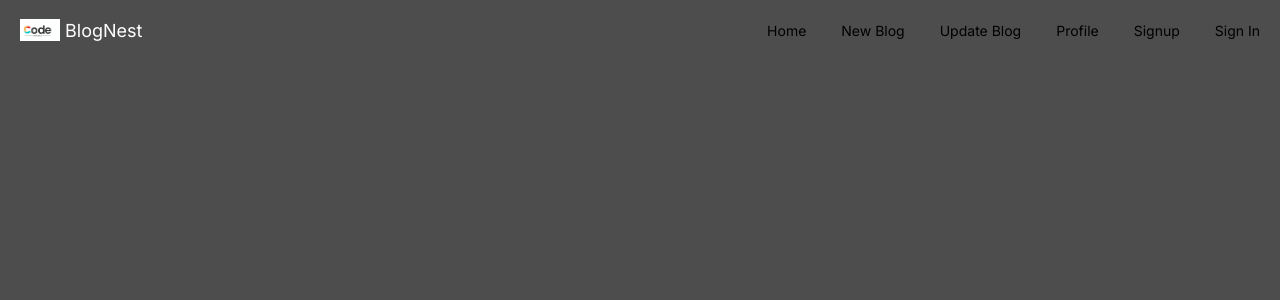
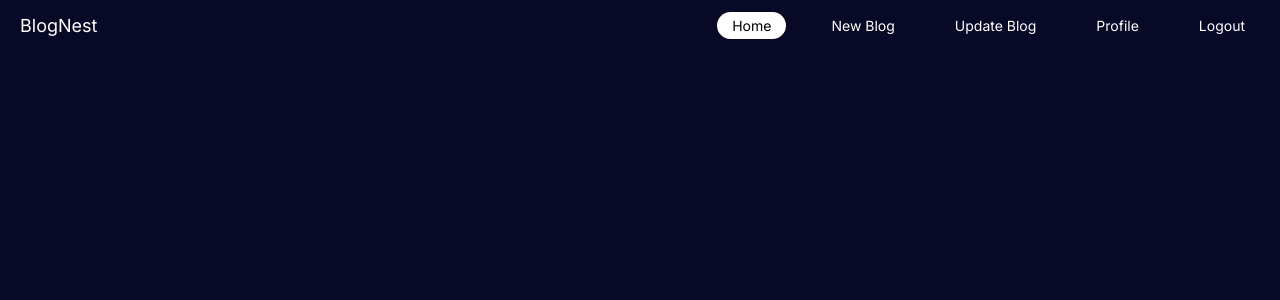
Before and after one commit to rvupmo33/blog-nest, a React (Create React App) app in the folder frontend/: page / in a window 1280 px wide. Shown: the top 300 px of the page. Built offline with nearby package versions, Linux system fonts and the light colour scheme; a web font is replaced by a local one.

Commit message:
Fix header and sidebar

```diff
--- a/frontend/src/App.css
+++ b/frontend/src/App.css
@@ -8,3 +8,7 @@
   box-sizing: border-box;
   text-decoration: none;
 }
+
+body {
+  background-color: rgb(8, 8, 39);
+}
--- a/frontend/src/index.css
+++ b/frontend/src/index.css
@@ -1,17 +1,4 @@
 @import url("https://fonts.googleapis.com/css?family=Open+Sans:400,700&display=swap");
-
-* {
-  box-sizing: border-box;
-}
-
-html {
-  font-family: "Open Sans", sans-serif;
-}
-
-body {
-  margin: 0;
-  background: #4d4d4d;
-}
 
 .slide-in-left-enter {
   transform: translateX(-100%);
--- a/frontend/src/shared/components/Navigation/MainHeader.css
+++ b/frontend/src/shared/components/Navigation/MainHeader.css
@@ -1,29 +1,7 @@
 .main-header {
   display: flex;
   gap: 10px;
-  /* background-color: rgb(244, 244, 244); */
   align-items: center;
   justify-content: space-between;
-  padding: 10px 20px;
+  padding: 15px 20px;
 }
-
-.nav-links {
-  display: flex;
-  gap: 35px;
-  list-style-type: none;
-  font-size: 14px;
-}
-
-a {
-  color: #000;
-}
-
-.main-navigation__title {
-  font-size: 18px;
-}
-
-.main-navigation__title div {
-  display: flex;
-  align-items: center;
-  gap: 5px;
-}
--- a/frontend/src/shared/components/Navigation/MainNavigation.css
+++ b/frontend/src/shared/components/Navigation/MainNavigation.css
@@ -1,52 +1,78 @@
+/* MainNavigation.css */
+
 .main-navigation__menu-btn {
-  width: 3rem;
-  height: 3rem;
   background: transparent;
   border: none;
+  cursor: pointer;
+  color: white;
+}
+
+.main-navigation__title a {
+  font-size: 18px;
+  color: rgb(255, 255, 255);
+}
+
+.main-navigation__title div {
+  display: flex;
+  align-items: center;
+  gap: 5px;
+}
+
+.main-navigation__drawer-nav {
+  height: 100%;
+  padding: 10px;
+}
+
+@media (min-width: 768px) {
+  .main-navigation__menu-btn {
+    color: rgb(0, 0, 0);
+    display: none;
+  }
+
+  .main-navigation__header-nav {
+    display: flex;
+  }
+}
+
+@media (max-width: 768px) {
+  .main-navigation__menu-btn {
+    display: block;
+    position: absolute;
+    left: 10px;
+  }
+
+  .main-navigation__title {
+    text-align: left;
+    padding-left: 30px;
+  }
+
+  .main-navigation__header-nav a {
+    display: none;
+  }
+}
+
+.main-navigation__title {
+  font-size: 18px;
+}
+
+.drawer-nav-links {
   display: flex;
   flex-direction: column;
-  justify-content: space-around;
-  margin-right: 2rem;
-  cursor: pointer;
+  gap: 5px;
+  list-style: none;
+  text-align: center;
 }
-.main-navigation__menu-btn span {
-  display: block;
-  width: 3rem;
-  height: 2.5px;
-  background: white;
+
+.drawer-nav-links li {
+  padding: 5px 0;
 }
-  .main-navigation__title {
-    color: white;
-  }
-  .main-navigation__title a {
-    text-decoration: none;
-    color: white;
-  }
-  .main-navigation__header-nav {
-    display: none;
-  }
-  .main-navigation__drawer-nav {
-    height: 100%;
-  }
-  @media (min-width: 768px) {
-    .main-navigation__menu-btn {
-      display: none;
-    }
-    .main-navigation__header-nav {
-      display: block;
-    }
 
+.drawer-nav-links a {
+  color: black;
+}
 
-    .main-navigation__logo-container {
-      display: flex;
-      align-items: center;
-      gap: 0.5rem; /* Space between image and text */
-    }
-
-    .main-navigation__logo {
-      width: 40px; /* Adjust width as needed */
-      height: 40px; /* Adjust height as needed */
-      object-fit: contain; /* Ensure the image maintains its aspect ratio */
-    }
-
-  }
+.drawer-nav-links .active {
+  background-color: rgb(0, 0, 0);
+  color: rgb(255, 255, 255);
+  padding: 5px 20px;
+}
--- a/frontend/src/shared/components/Navigation/MainNavigation.js
+++ b/frontend/src/shared/components/Navigation/MainNavigation.js
@@ -1,6 +1,6 @@
 import React, { useState } from "react";
-import { Link } from "react-router-dom/cjs/react-router-dom.min";
-import { Image } from "lucide-react";
+import { Link, NavLink } from "react-router-dom/cjs/react-router-dom.min";
+import { Menu } from "lucide-react";
 
 import MainHeader from "./MainHeader";
 import NavLinks from "./NavLinks";
@@ -10,58 +10,73 @@ import Backdrop from "../UIElements/Backdrop";
 
 const MainNavigation = (props) => {
   const [drawerIsOpen, setDrawerIsOpen] = useState(false);
+
   const openDrawer = () => {
     setDrawerIsOpen(true);
   };
+
   const closeDrawer = () => {
     setDrawerIsOpen(false);
   };
+
   return (
     <React.Fragment>
       {drawerIsOpen && <Backdrop onClick={closeDrawer} />}
       {drawerIsOpen && (
         <SideDrawer>
           <nav className="main-navigation__drawer-nav">
-            <NavLinks />
+            <ul className="drawer-nav-links">
+              <li>
+                <NavLink to="/" exact activeClassName="active">
+                  Home
+                </NavLink>
+              </li>
+              <li>
+                <NavLink to="/new-blog" activeClassName="active">
+                  New Blog
+                </NavLink>
+              </li>
+              <li>
+                <NavLink to="/blogs/update/1" activeClassName="active">
+                  Update Blog
+                </NavLink>
+              </li>
+              <li>
+                <NavLink to="/profile" activeClassName="active">
+                  Profile
+                </NavLink>
+              </li>
+              <li>
+                <NavLink to="/signup" activeClassName="active">
+                  Signup
+                </NavLink>
+              </li>
+              <li>
+                <NavLink to="/signin" activeClassName="active">
+                  Sign In
+                </NavLink>
+              </li>
+            </ul>
           </nav>
         </SideDrawer>
       )}
 
-      <div>
       <MainHeader>
-        {/* Hamburger button that appears only on mobile */}
-        <button className="main-navigation__menu-btn"  onClick={openDrawer}>
-          <span />
-          <span />
-          <span />
+        <button className="main-navigation__menu-btn" onClick={openDrawer}>
+          <Menu size={30} />
         </button>
-
-        {/* <PanelRightClose /> */}
 
         <h1 className="main-navigation__title">
           <Link to="/">
-          <div className="main-navigation__logo-container">
-            <img src="/code_maverick_logo 1.png" alt="Logo" className="main-navigation__logo" />
-                BlogNest
-          </div>
-        </Link>
+            <div className="main-navigation__logo-container">BlogNest</div>
+          </Link>
         </h1>
-        {/*<h1 className="main-navigation__title">
-          <Link to="/">
-            <div>
-              <Image />
-              BlogNest
-            </div>
-          </Link>
-        </h1>*/}
 
         <nav className="main-navigation__header-nav">
           <NavLinks />
         </nav>
       </MainHeader>
-    </div>
     </React.Fragment>
-
   );
 };
 
--- a/frontend/src/shared/components/Navigation/NavLinks.css
+++ b/frontend/src/shared/components/Navigation/NavLinks.css
@@ -1,65 +1,23 @@
 .nav-links {
-    list-style: none;
-    margin: 0;
-    padding: 0;
-    width: 100%;
-    height: 100%;
-    display: flex;
-    flex-direction: column;
-    justify-content: center;
-    align-items: center;
-  }
-  .nav-links li {
-    margin: 1rem;
-  }
-  .nav-links a {
-    border: 1px solid transparent;
-    color: #292929;
-    text-decoration: none;
-    padding: 0.5rem;
-  }
-  .nav-links a:hover,
-  .nav-links a:active,
-  .nav-links a.active {
-    background: #f8df00;
-    border-color: #292929;
-    color: #292929;
-  }
-  .nav-links button {
-    cursor: pointer;
-    border: 1px solid #292929;
-    color: #292929;
-    background: transparent;
-    padding: 0.5rem;
-    font: inherit;
-  }
-  .nav-links button:focus {
-    outline: none;
-  }
-  .nav-links button:hover,
-  .nav-links button:active {
-    background: #292929;
-    color: white;
-  }
-  @media (min-width: 768px) {
-    .nav-links {
-      flex-direction: row;
-    }
-    .nav-links li {
-      margin: 0 0.5rem;
-    }
-    .nav-links a {
-      color: white;
-      text-decoration: none;
-    }
-    .nav-links button {
-      border: 1px solid white;
-      color: white;
-      background: transparent;
-    }
-    .nav-links button:hover,
-    .nav-links button:active {
-      background: #f8df00;
-      color: #292929;
-    }
-  }
+  display: flex;
+  gap: 30px;
+  list-style-type: none;
+  font-size: 14px;
+}
+
+.nav-links li {
+  margin: 0;
+}
+
+.nav-links a {
+  text-decoration: none;
+  color: rgb(255, 255, 255);
+  padding: 5px 15px;
+  transition: color 0.3s ease, background-color 0.3s ease;
+}
+
+.nav-links .active {
+  background-color: rgb(255, 255, 255);
+  color: black;
+  border-radius: 20px;
+}
--- a/frontend/src/shared/components/Navigation/NavLinks.js
+++ b/frontend/src/shared/components/Navigation/NavLinks.js
@@ -1,33 +1,55 @@
 import React from "react";
 import { NavLink } from "react-router-dom";
+import "./NavLinks.css";
 
-const NavLinks = (props) => {
+const NavLinks = () => {
+  let user = true;
   return (
     <ul className="nav-links">
       <li>
-        <NavLink to="/" exact>
+        <NavLink to="/" exact activeClassName="active">
           Home
         </NavLink>
       </li>
       <li>
-        <NavLink to="/">New Blog</NavLink>
-      </li>
-      {/* Only one "Update Blog" link that takes to dynamic route */}
-      <li>
-        <NavLink to="/blogs/update/1">Update Blog</NavLink>
+        <NavLink to="/new-blog" activeClassName="active">
+          New Blog
+        </NavLink>
       </li>
 
+      {/* Conditionally render Profile and Logout if user is signed in */}
+      {user ? (
+        <>
           <li>
-        <NavLink to="/profile">
+            <NavLink to="/blogs/update/1" activeClassName="active">
+              Update Blog
+            </NavLink>
+          </li>
+          <li>
+            <NavLink to="/profile" activeClassName="active">
               Profile
             </NavLink>
           </li>
           <li>
-        <NavLink to="/">Signup</NavLink>
+            <NavLink to="/logout" activeClassName="active">
+              Logout
+            </NavLink>
+          </li>
+        </>
+      ) : (
+        <>
+          <li>
+            <NavLink to="/signup" activeClassName="active">
+              Signup
+            </NavLink>
           </li>
           <li>
-        <NavLink to="/">Sign In</NavLink>
+            <NavLink to="/signin" activeClassName="active">
+              Sign In
+            </NavLink>
           </li>
+        </>
+      )}
     </ul>
   );
 };
```
Also changed, not shown: frontend/public/code_maverick_logo 1.png (deleted), frontend/src/shared/components/Navigation/SideDrawer.css (indentation only). Lines whose indentation alone changed are shown as unchanged.
